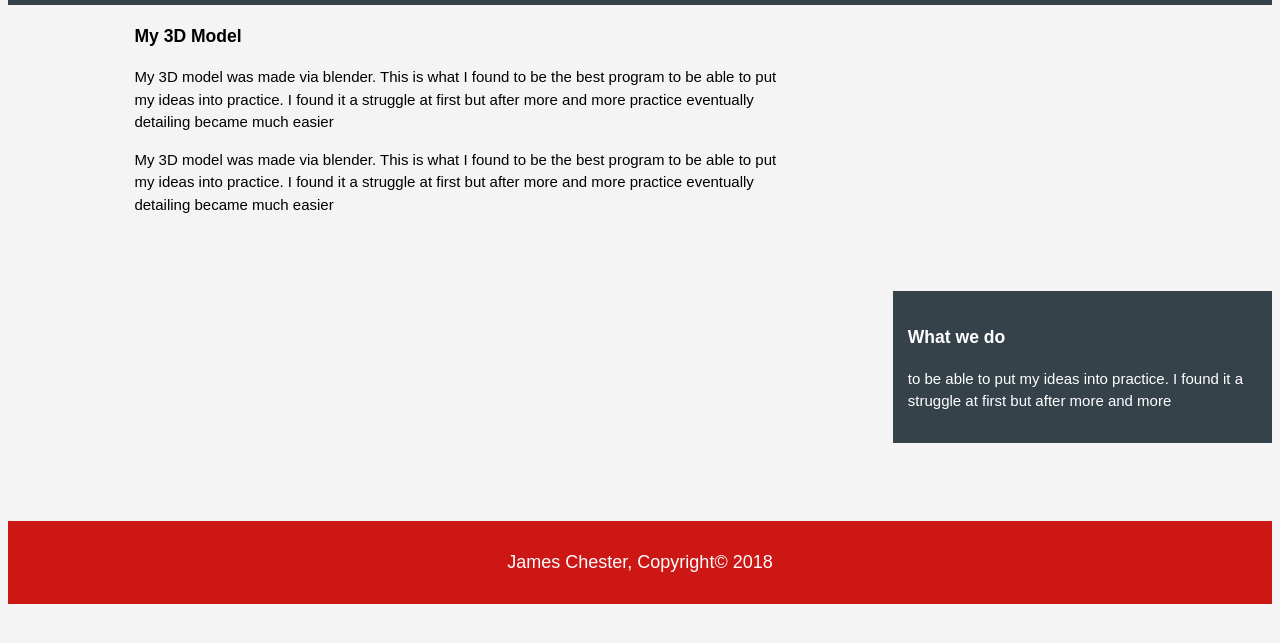
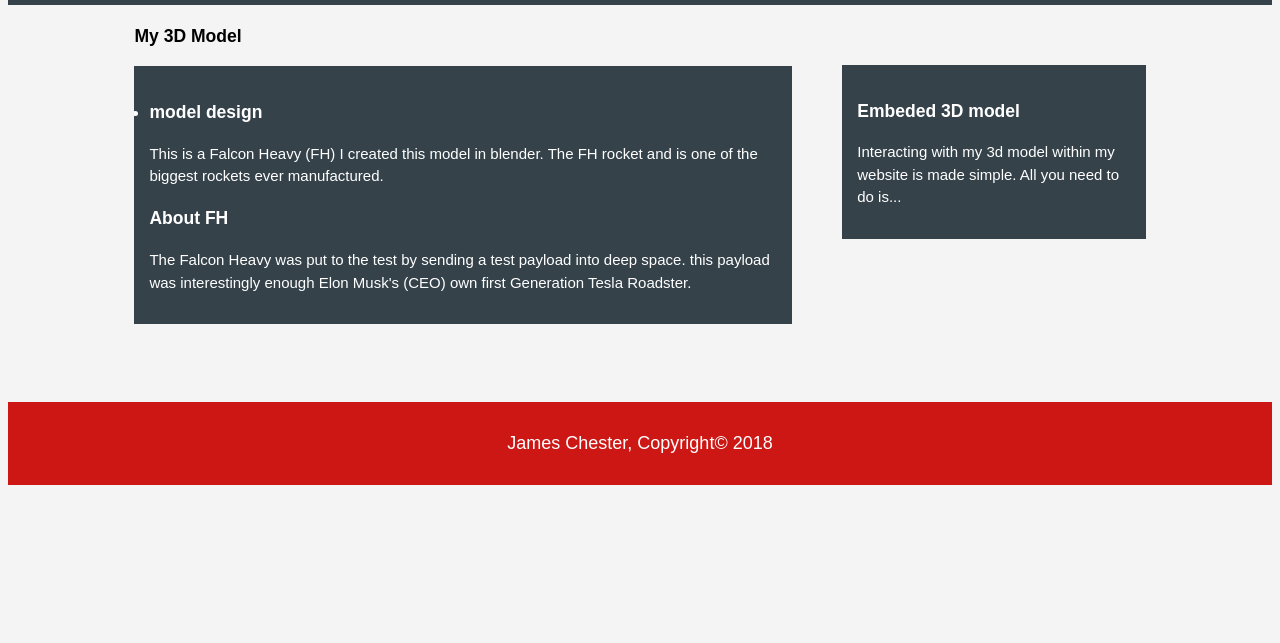
Before and after one commit to JsmesChester/3d-model, a plain HTML site: page about.html in a window 1280 px wide. Shown: the part 73-716 px from the top of the page. Drawn offline with Linux system fonts and the light colour scheme.

Commit message:
Update about.html

```diff
--- a/about.html
+++ b/about.html
@@ -27,19 +27,34 @@
 
     <section id="main">
         <div class="container">
-                <article id="main-col">
+            <article id="main-col">
                 <h1 class="page-title">My 3D Model</h1>
-                <p>My 3D model was made via blender. This is what I found to be the best program to be able to put my ideas into practice. I found it a struggle at first but after more and more practice eventually detailing became much easier</p>
-                <p>My 3D model was made via blender. This is what I found to be the best program to be able to put my ideas into practice. I found it a struggle at first but after more and more practice eventually detailing became much easier</p>
+                <ul id="3d-model">
+                    <div class="dark">
+                        <li>
+                            <h3 id>model design</h3>
+                            <p>
+                                This is a Falcon Heavy (FH) I created this model in blender. The FH rocket and is one of the biggest rockets ever manufactured.
+                            </p>
+                            <h3>About FH</h3>
+                            <p>
+                                The Falcon Heavy was put to the test by sending a test payload into deep space. this payload was interestingly enough Elon Musk's (CEO) own first Generation Tesla Roadster.
+                            </p>
+                        </li>
+                    </div>
+                </ul>
             </article>
-        </div>
+
             <aside id="sidebar">
                 <div class="dark">
-                <h3>What we do</h3>
-                <p>to be able to put my ideas into practice. I found it a struggle at first but after more and more</p>
+                    <h3>Embeded 3D model</h3>
+                    <p>Interacting with my 3d model within my website is made simple. All you need to do is...</p>
                 </div>
             </aside>
+
+        </div>
     </section>
+
 
     <footer>
         <p>James Chester, Copyright&copy; 2018</p>
```
